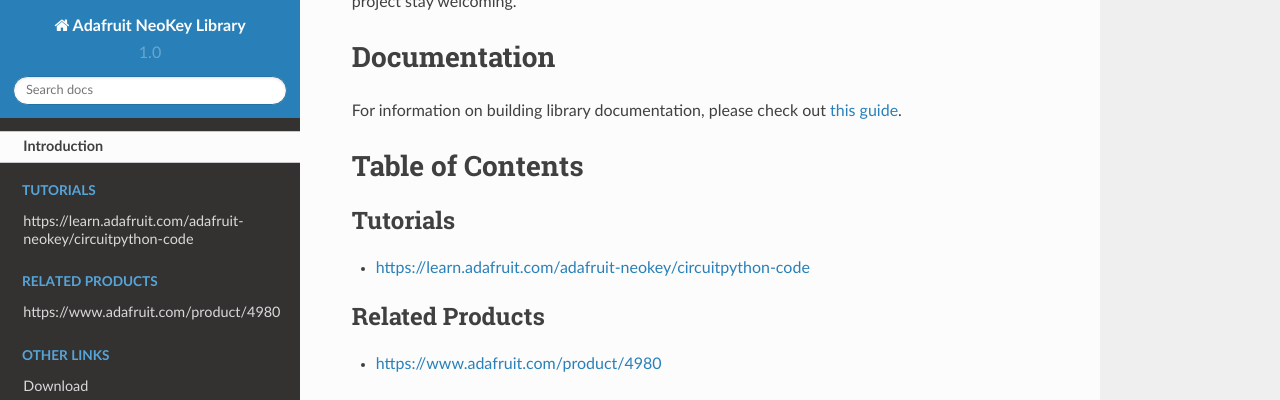
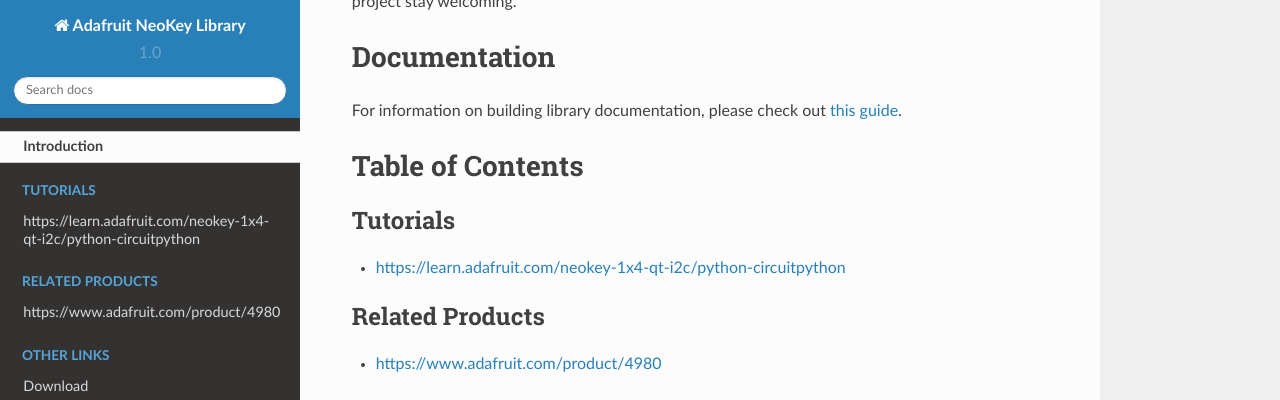
Before and after one commit to adafruit/Adafruit_CircuitPython_NeoKey, a Sphinx documentation site: the page built from docs/index.rst, in a window 1280 px wide and 900 px high, scrolled down 1346 px. Shown: the top 400 px of the window. Built offline with Sphinx 7.4.7 and the Read the Docs theme 2.0.0, drawn with Linux system fonts in a browser that asks for light colours; pages that are not in the unit, such as notebooks, are missing from menus; some of the changed lines change nothing that is shown.

Commit message:
Fix learn guide link
To https://learn.adafruit.com/neokey-1x4-qt-i2c/python-circuitpython

```diff
--- a/docs/index.rst
+++ b/docs/index.rst
@@ -23,7 +23,7 @@
 .. toctree::
     :caption: Tutorials
 
-    https://learn.adafruit.com/adafruit-neokey/circuitpython-code
+    https://learn.adafruit.com/neokey-1x4-qt-i2c/python-circuitpython
 
 .. toctree::
     :caption: Related Products
```
